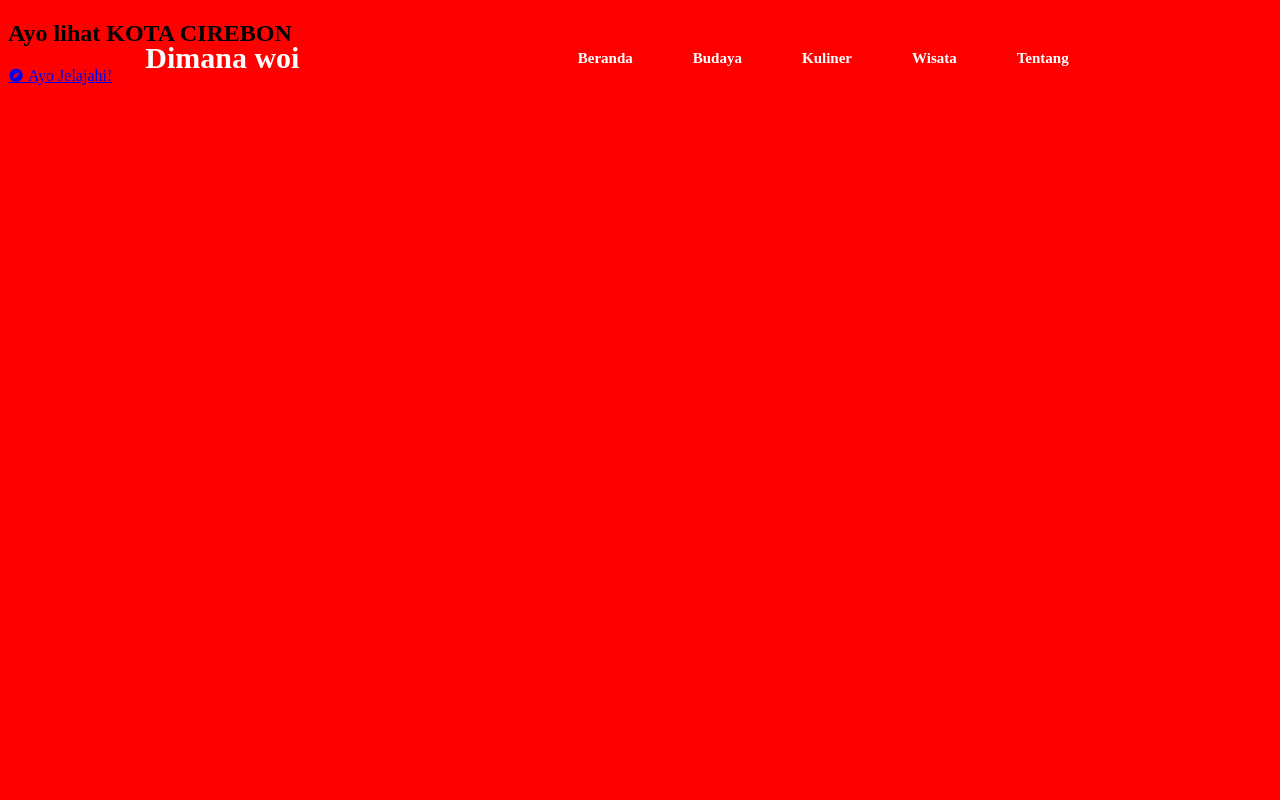
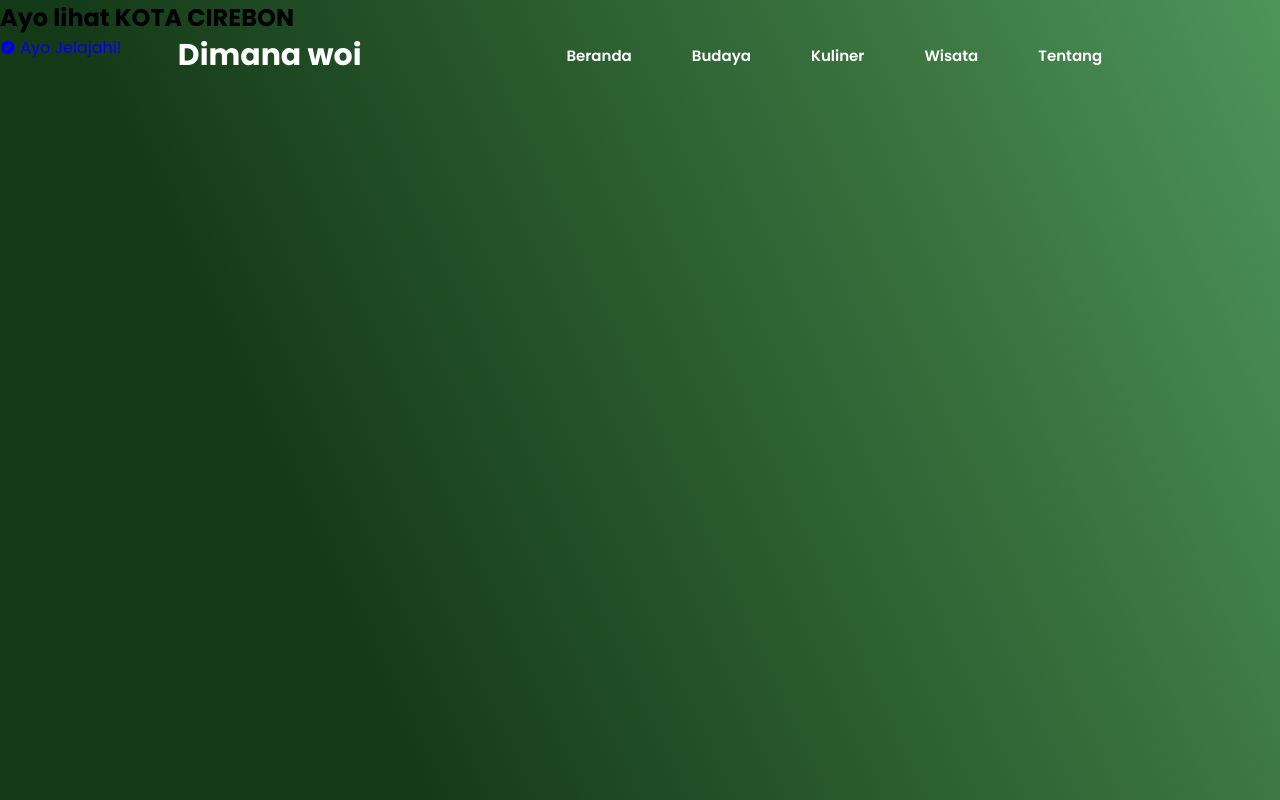
Before and after one commit to Faqihasyari/web-ce, a plain HTML site: page index.html in a window 1280 px wide. Drawn offline with nearby package versions, Linux system fonts and the light colour scheme.

Commit message:
hero color

```diff
--- a/style.css
+++ b/style.css
@@ -1,13 +1,14 @@
- {
+html, body {
+  margin: 0;
+  padding: 0;
+}
+* {
   padding: 0;
   margin: 0;
   box-sizing: border-box;
-  font-family: "Popping", sans-serif;
+  font-family: "Poppins", sans-serif;
   list-style: none;
   text-decoration: none;
-}
-body{
-  background: red;
 }
 header {
   position: fixed;
@@ -52,4 +53,9 @@ header {
   cursor: pointer;
   display: none;
 }
-.hero{}
+.hero{
+  height: 100%;
+  width: 100%;
+  min-height: 100vh;
+  background: linear-gradient(245.59deg, #4d9559 0%, #38703d 28.53%, #133917 75.52%);
+}
```
